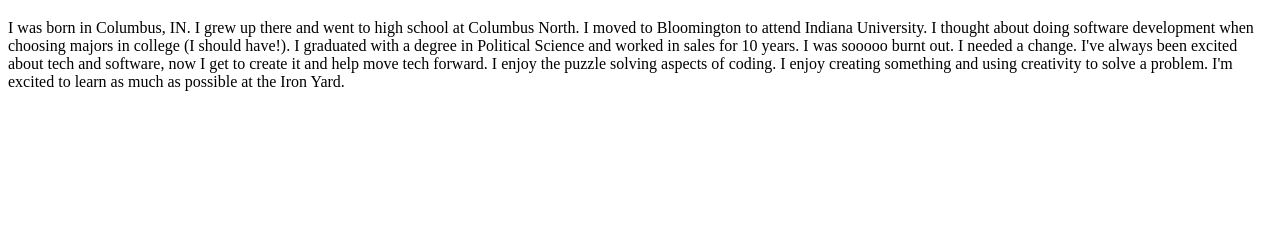
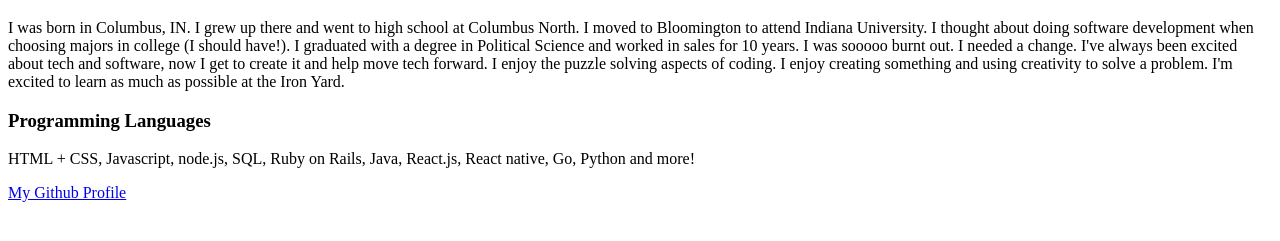
Before and after one commit to bmdilts/Git-skills, a plain HTML site: page index.html in a window 1280 px wide. Shown: the part 61-302 px from the top of the page. Drawn offline with Linux system fonts and the light colour scheme.

Commit message:
Pulled add-bio, Added languages and Github link

```diff
--- a/index.html
+++ b/index.html
@@ -9,5 +9,10 @@
     <p>
       I was born in Columbus, IN. I grew up there and went to high school at Columbus North. I moved to Bloomington to attend Indiana University. I thought about doing software development when choosing majors in college (I should have!). I graduated with a degree in Political Science and worked in sales for 10 years. I was sooooo burnt out. I needed a change. I've always been excited about tech and software, now I get to create it and help move tech forward. I enjoy the puzzle solving aspects of coding. I enjoy creating something and using creativity to solve a problem. I'm excited to learn as much as possible at the Iron Yard.
     </p>
+    <h3>Programming Languages</h3>
+    <p>
+      HTML + CSS, Javascript, node.js, SQL, Ruby on Rails, Java, React.js, React native, Go, Python and more!
+    </p>
+    <a href="https://github.com/bmdilts" target="_blank">My Github Profile</a>
   </body>
 </html>
```
